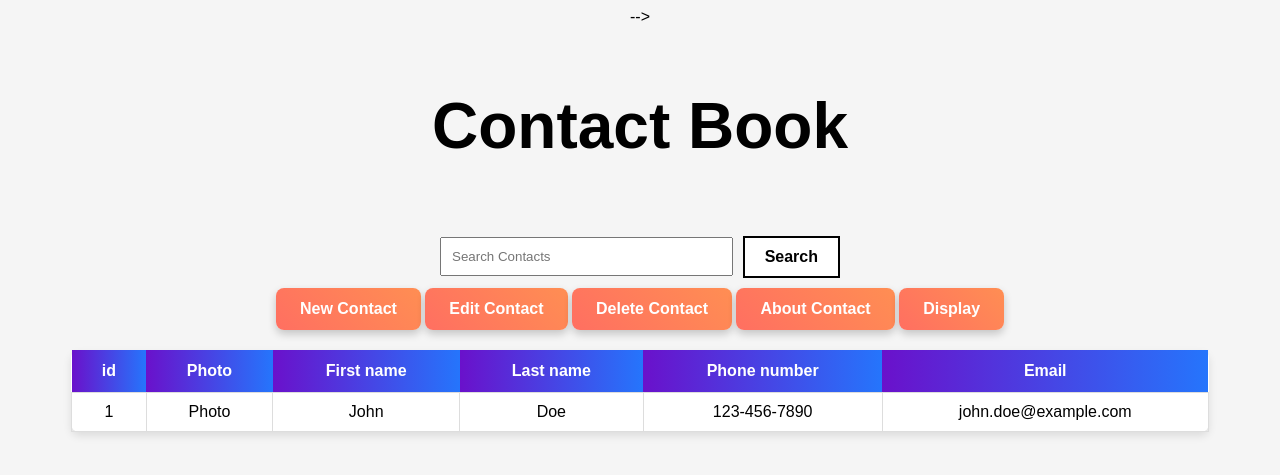
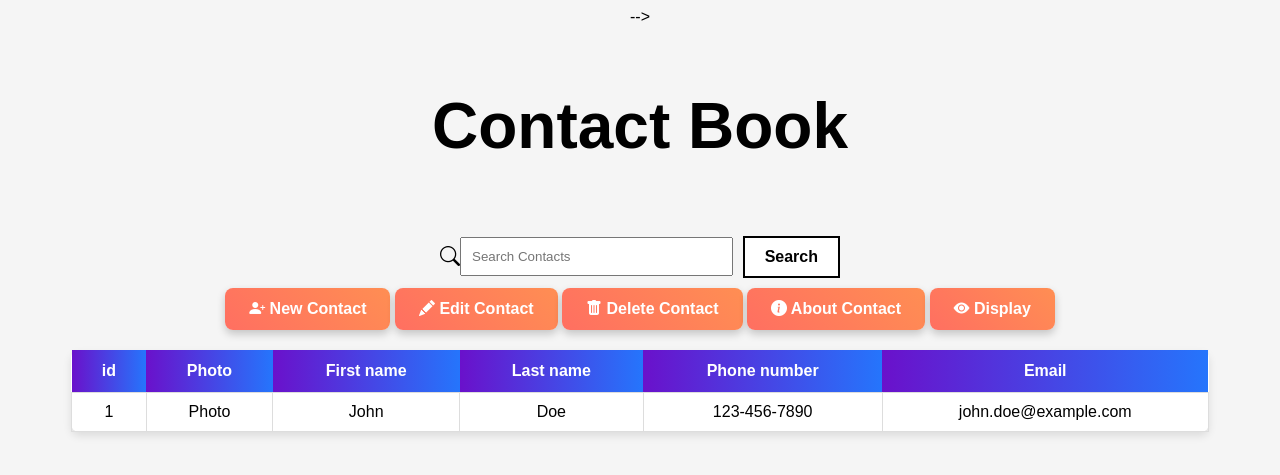
Before and after one commit to NikitaTsygura/A_Contacts_book, a Django app: page / in a window 1280 px wide. Shown: the top 475 px of the page. Run offline with Django 5.2, Linux system fonts and the light colour scheme.

Commit message:
add some code. and fixes add icons to the buttoms

```diff
--- a/app/templates/base.html
+++ b/app/templates/base.html
@@ -8,6 +8,8 @@
 <!--    <link rel="stylesheet" href="/static/css/design_of_button_5_gradient.css">-->
     <link href="{% static 'css/styles.css' %}" rel="stylesheet">
     <link href="{% static 'css/design.html' %}" rel="stylesheet">
+  <link rel="stylesheet"
+          href="https://cdn.jsdelivr.net/npm/bootstrap-icons/font/bootstrap-icons.css">
 </head>
 <body class="body_design">
 <!--    <nav class="navbar navbar-expand-lg navbar-light bg-light">-->
```
